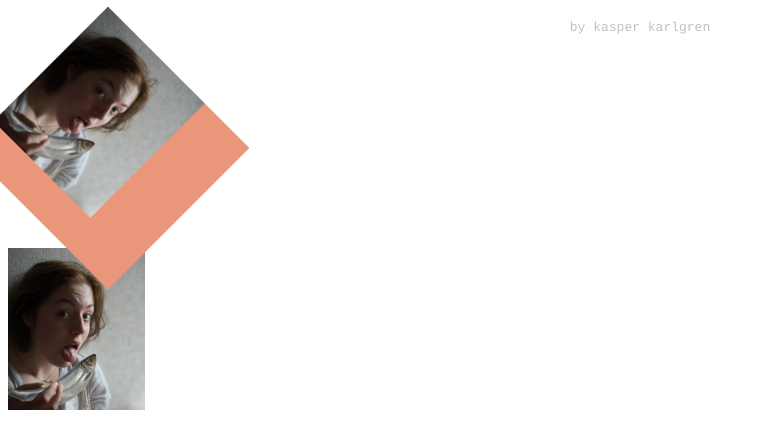
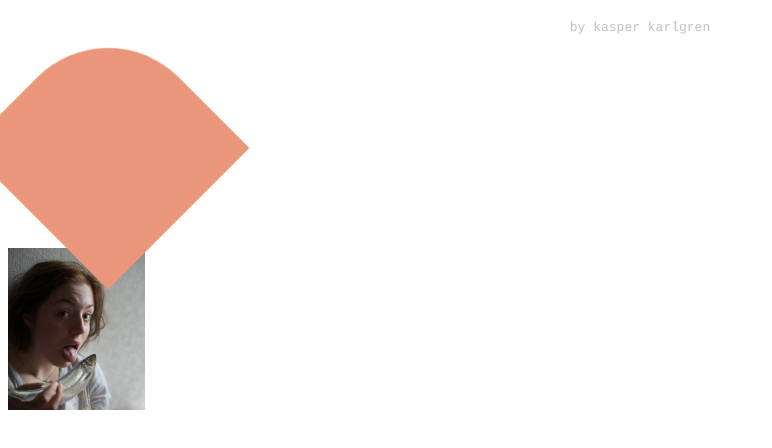
Before and after one commit to kasperii/kasperii.github.io, a plain HTML site: page index.html in a window 1280 px wide. Shown: the part 60-508 px from the top of the page, without its empty margins (0-772 px from the left). Drawn offline with Linux system fonts and the light colour scheme.

Commit message:
tar tilbaks
nope

```diff
--- a/index.html
+++ b/index.html
@@ -4,7 +4,7 @@
 <body>
 <h1><strong>Fisk!</strong></h1>
 <p>by kasper karlgren</p>
-<div><img src="./img/astridfisk.png" style="width: 137px; height: 162px"></div>
+<div></div>
 <img src="./img/astridfisk.png" style="width: 137px; height: 162px">
 </body>
 </html>
```
